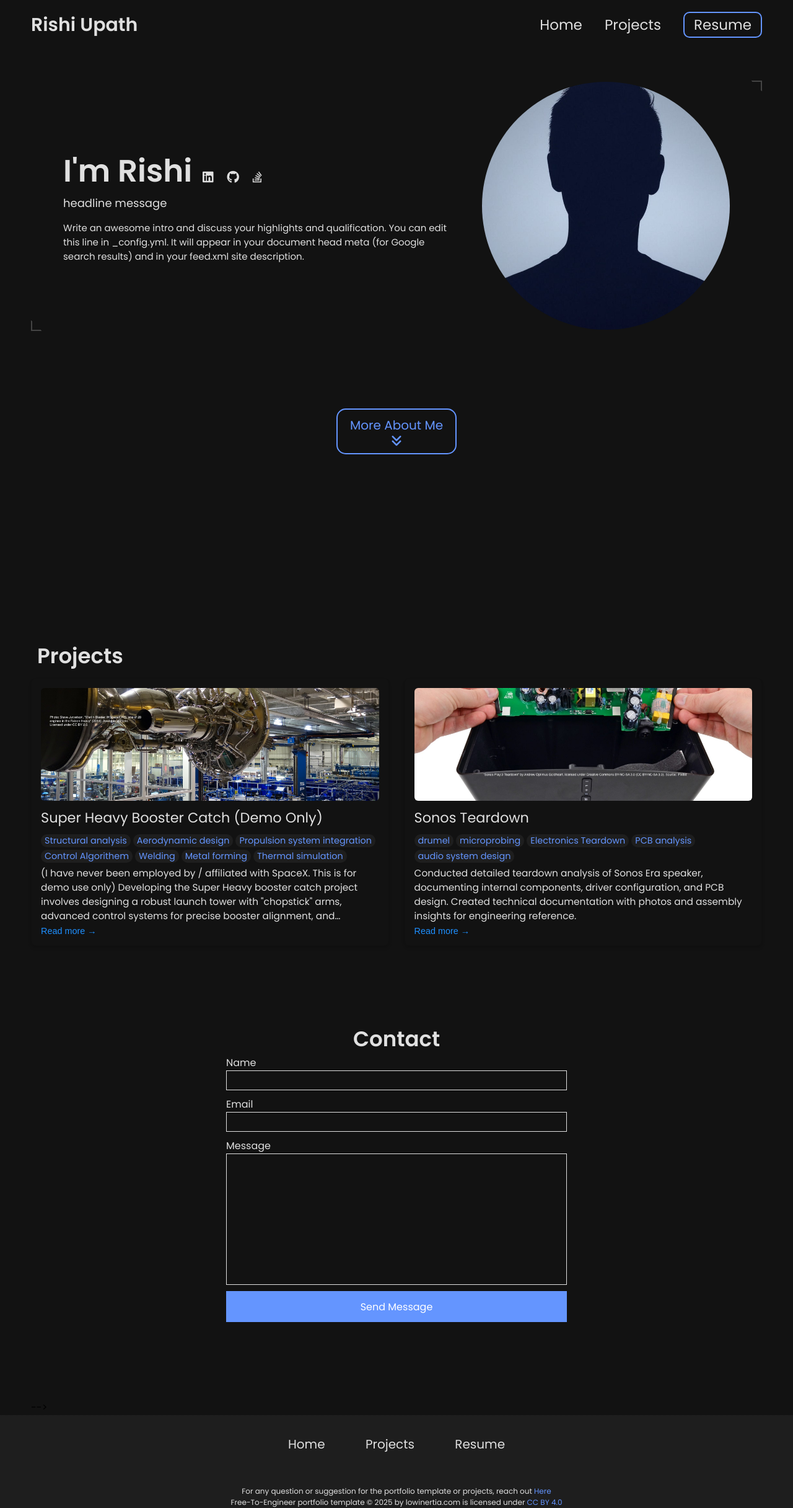
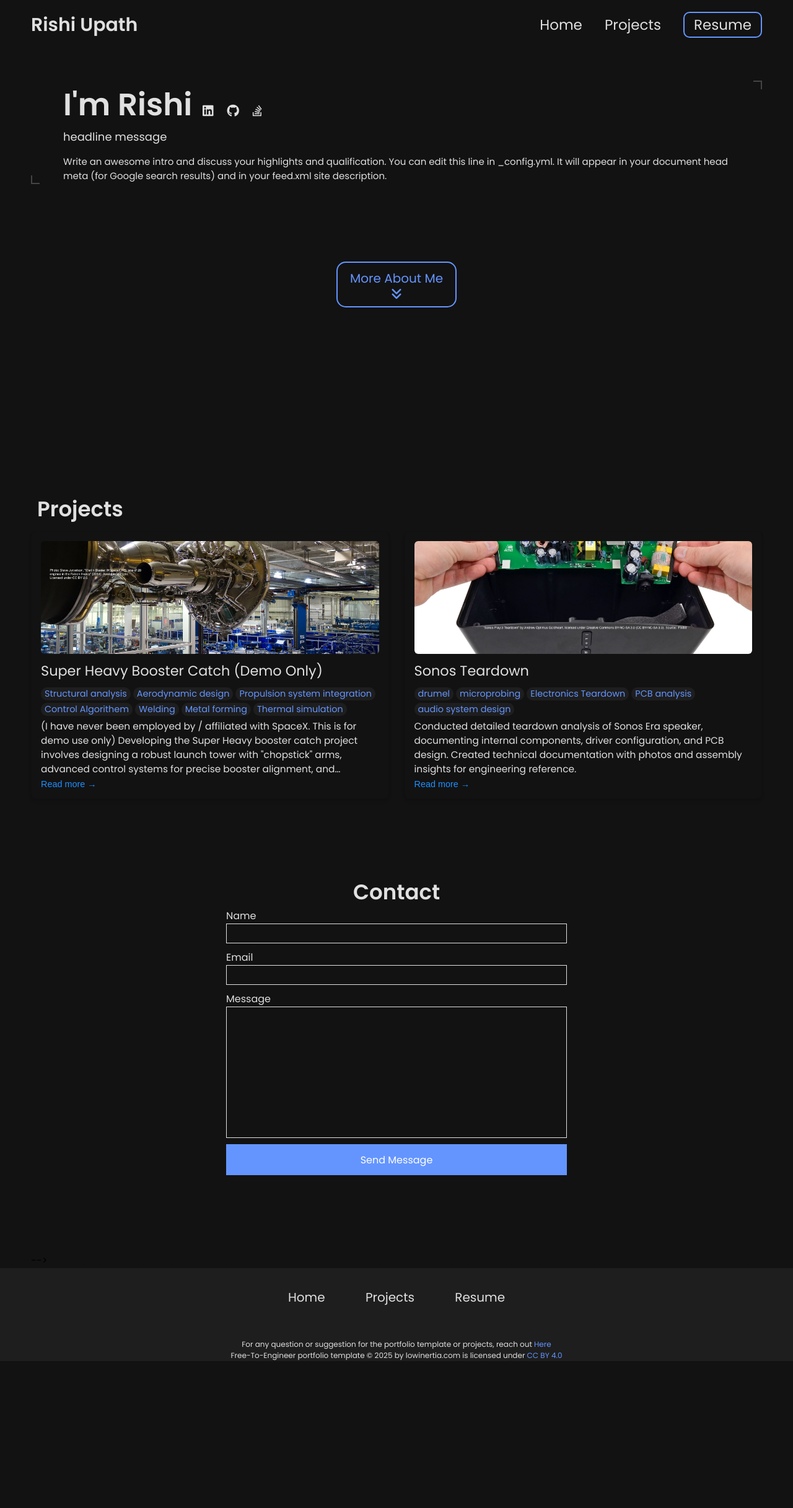
Before and after one commit to rishiupath/rishiupath.github.io, a Jekyll site: the page built from index.html, in a window 1280 px wide. Shown: the whole page at 62% size. Built offline with Jekyll 4.4.1, drawn with Linux system fonts in a browser that asks for light colours; after the commit the page ends 2196 px from its top, so only the background shows below that.

Commit message:
Update hero.html

```diff
--- a/_includes/hero.html
+++ b/_includes/hero.html
@@ -72,9 +72,9 @@
             <p> {{site.description}}</p>
 
         </div>
-        <div class="headshot">
+        <!--<div class="headshot">
             <img src= {{site.profile_image}} alt="john doe headshot">
-        </div>
+        </div>-->
     </div>
 
 </section>
```
